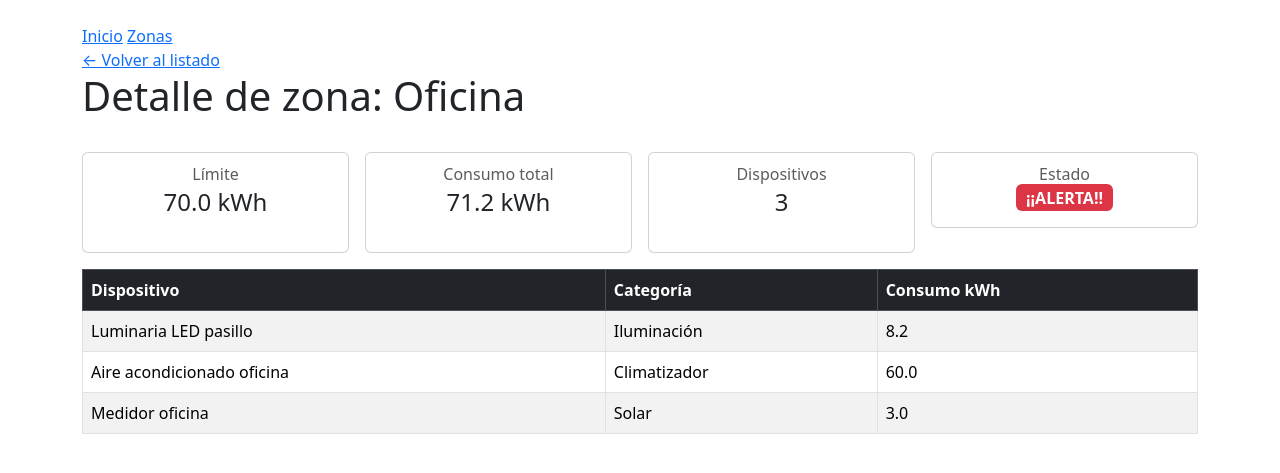
After one commit to maricelVM/EcoEnergy, a Django app: page /zonas/10/ in a window 1280 px wide. The commit adds this page. Shown: the top 473 px of the page. Run offline with Django 5.2, Linux system fonts and the light colour scheme; some libraries are stand-ins or nearby versions.

Commit message:
Crear templates Bootstrap para listado y detalle de zonas con badges de estado

```diff
--- a/templates/base.html
+++ b/templates/base.html
@@ -1,14 +1,17 @@
+{% load django_bootstrap5 %}
 <!doctype html>
 <html lang="es">
 <head>
 <meta charset="utf-8">
 <title>{% block title %}EcoEnergy{% endblock %}</title>
+{% bootstrap_css %}
 </head>
-<body>
+<body class="container py-4">
 <nav>
 <a href="{% url 'dispositivos:inicio' %}">Inicio</a>
-<a href="{% url 'dispositivos:catalogo' %}">Dispositivos</a>
+<a href="{% url 'dispositivos:lista_zonas' %}">Zonas</a>
 </nav>
 <main>{% block content %}{% endblock %}</main>
+{% bootstrap_javascript %}
 </body>
 </html>
--- /dev/null
+++ b/templates/dispositivos/detalle_zona.html
@@ -0,0 +1,71 @@
+{% extends "base.html" %}
+{% block title %}{{ zona.nombre }} | EcoEnergy{% endblock %}
+{% block content %}
+<a href="{% url 'dispositivos:lista_zonas' %}">&larr; Volver al listado</a>
+
+<h1>Detalle de zona: {{ zona.nombre }}</h1>
+
+<div class="row row-cols-1 row-cols-md-4 g-3 my-3">
+    <div class="col">
+        <div class="card text-center">
+            <div class="card-body">
+                <h6 class="card-subtitle text-muted">Límite</h6>
+                <p class="fs-4">{{ zona.limite_kwh }} kWh</p>
+            </div>
+        </div>
+    </div>
+    <div class="col">
+        <div class="card text-center">
+            <div class="card-body">
+                <h6 class="card-subtitle text-muted">Consumo total</h6>
+                <p class="fs-4">{{ consumo_total }} kWh</p>
+            </div>
+        </div>
+    </div>
+    <div class="col">
+        <div class="card text-center">
+            <div class="card-body">
+                <h6 class="card-subtitle text-muted">Dispositivos</h6>
+                <p class="fs-4">{{ dispositivos|length }}</p>
+            </div>
+        </div>
+    </div>
+    <div class="col">
+        <div class="card text-center">
+            <div class="card-body">
+                <h6 class="card-subtitle text-muted">Estado</h6>
+                {% if estado == "ALERTA" %}
+                <span class="badge bg-danger fs-6"> ¡¡ALERTA!!</span>
+                {% else %}
+                <span class="badge bg-success fs-6"> NORMAL</span>
+                {% endif %}
+            </div>
+        </div>
+    </div>
+</div>
+
+{% if dispositivos %}
+<div class="table-responsive">
+    <table class="table table-striped table-bordered">
+        <thead class="table-dark">
+            <tr>
+                <th>Dispositivo</th>
+                <th>Categoría</th>
+                <th>Consumo kWh</th>
+            </tr>
+        </thead>
+        <tbody>
+            {% for d in dispositivos %}
+            <tr>
+                <td>{{ d.nombre }}</td>
+                <td>{{ d.categoria }}</td>
+                <td>{{ d.consumo_kwh }}</td>
+            </tr>
+            {% endfor %}
+        </tbody>
+    </table>
+</div>
+{% else %}
+<p class="text-muted">Esta zona no tiene dispositivos.</p>
+{% endif %}
+{% endblock %}
```
Also changed, not shown: templates/dispositivos/lista_zonas.html (added, +28 -0 lines).
